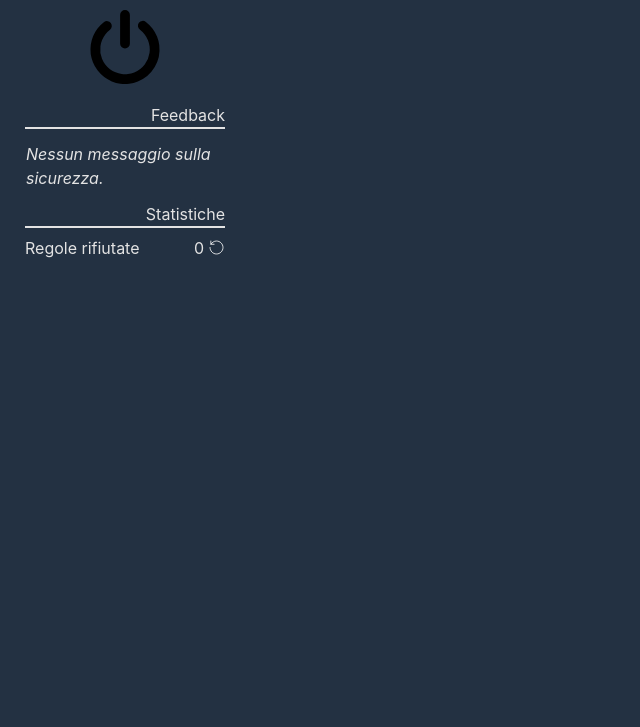
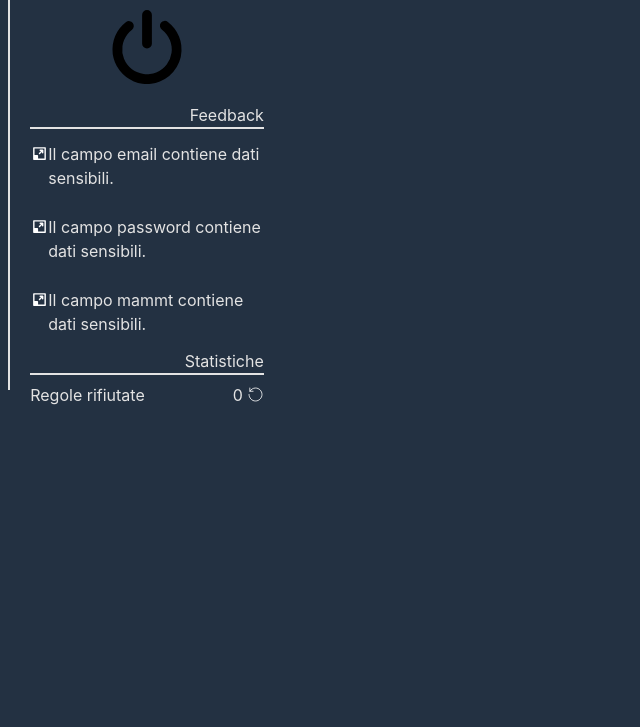
Before and after one commit to GerardoLeone/IFTTT-Security-Extension, a browser extension: page main.html in a window 1280 px wide. Shown: the part 73-800 px from the top of the page, without its empty margins (0-640 px from the left). Drawn offline with nearby package versions, Linux system fonts and the light colour scheme.

Commit message:
add: estetica di base

```diff
--- a/main.css
+++ b/main.css
@@ -1,6 +1,7 @@
 
 body {
-    width: 250px;
+    /*width: 250px; larghezza senza expand */
+    width: max-content;
     height: auto;
 }
 
@@ -35,6 +36,19 @@ body {
     background-color: var(--fourth-color);
 }
 
+.divider-vertical {
+    height: 90%;
+    width: 2px;
+    background-color: var(--fourth-color);
+}
+
+.main-content {
+    width: 80%;
+    max-width: 250px;
+    margin-right: 20px;
+    margin-left: 20px;
+}
+
 .align-items-center {
     align-items: center;
 }
--- a/main.html
+++ b/main.html
@@ -10,7 +10,11 @@
     <link rel="stylesheet" href="https://cdn.jsdelivr.net/npm/bootstrap@4.0.0/dist/css/bootstrap.min.css" integrity="sha384-Gn5384xqQ1aoWXA+058RXPxPg6fy4IWvTNh0E263XmFcJlSAwiGgFAW/dAiS6JXm" crossorigin="anonymous">
   </head>
   <body class="d-inline-flex justify-content-center first-color">
-    <div class="d-inline-flex flex-column align-items-center" style="width: 80%;">
+    <div class="d-flex justify-content-center align-items-center">
+      <div></div> <!-- contenuto dettagliato del problema -->
+      <div class="divider-vertical"></div> <!-- Divisore verticale -->
+      <div class="d-inline-flex flex-column align-items-center main-content"> <!-- Contenuto principale che va a dx -->
+
         <h4 class="text-center text-color">IFTTT Security Extension</h1>
 
         <img src="./icons/on-off-ic.svg" id="btn-on-off">
@@ -19,23 +23,23 @@
         <div class="divider"></div>
 
         <ul class="list-group list-group-flush" id="msg-compact-list">
-        <li class="list-group-item font-italic">Nessun messaggio sulla sicurezza.</li>
+          <li class="list-group-item font-italic"  style="display: none;">Nessun messaggio sulla sicurezza.</li>
 
-        <li class="list-group-item" style="display: none;">
+          <li class="list-group-item">
             <div class="d-flex flex-row align-items-start">
                 <img src="./icons/expand-ic.svg" id="btn-expand">
                 <div class="text-color">Il campo email contiene dati sensibili.</div>
             </div>
           </li>
 
-        <li class="list-group-item" style="display: none;">
+          <li class="list-group-item">
             <div class="d-flex flex-row align-items-start">
                 <img src="./icons/expand-ic.svg" id="btn-expand">
                 <div class="text-color">Il campo password contiene dati sensibili.</div>
             </div>
           </li>
 
-        <li class="list-group-item" style="display: none;">
+          <li class="list-group-item">
             <div class="d-flex flex-row align-items-start">
                 <img src="./icons/expand-ic.svg" id="btn-expand">
                 <div class="text-color">Il campo mammt contiene dati sensibili.</div>
@@ -61,6 +65,7 @@
         <script src="https://cdn.jsdelivr.net/npm/popper.js@1.12.9/dist/umd/popper.min.js" integrity="sha384-ApNbgh9B+Y1QKtv3Rn7W3mgPxhU9K/ScQsAP7hUibX39j7fakFPskvXusvfa0b4Q" crossorigin="anonymous"></script>
         <script src="https://cdn.jsdelivr.net/npm/bootstrap@4.0.0/dist/js/bootstrap.min.js" integrity="sha384-JZR6Spejh4U02d8jOt6vLEHfe/JQGiRRSQQxSfFWpi1MquVdAyjUar5+76PVCmYl" crossorigin="anonymous"></script>
       </div>
+    </div>
   </body>
 </html>
 <!--<html>
```
Lines whose indentation alone changed are shown as unchanged.
